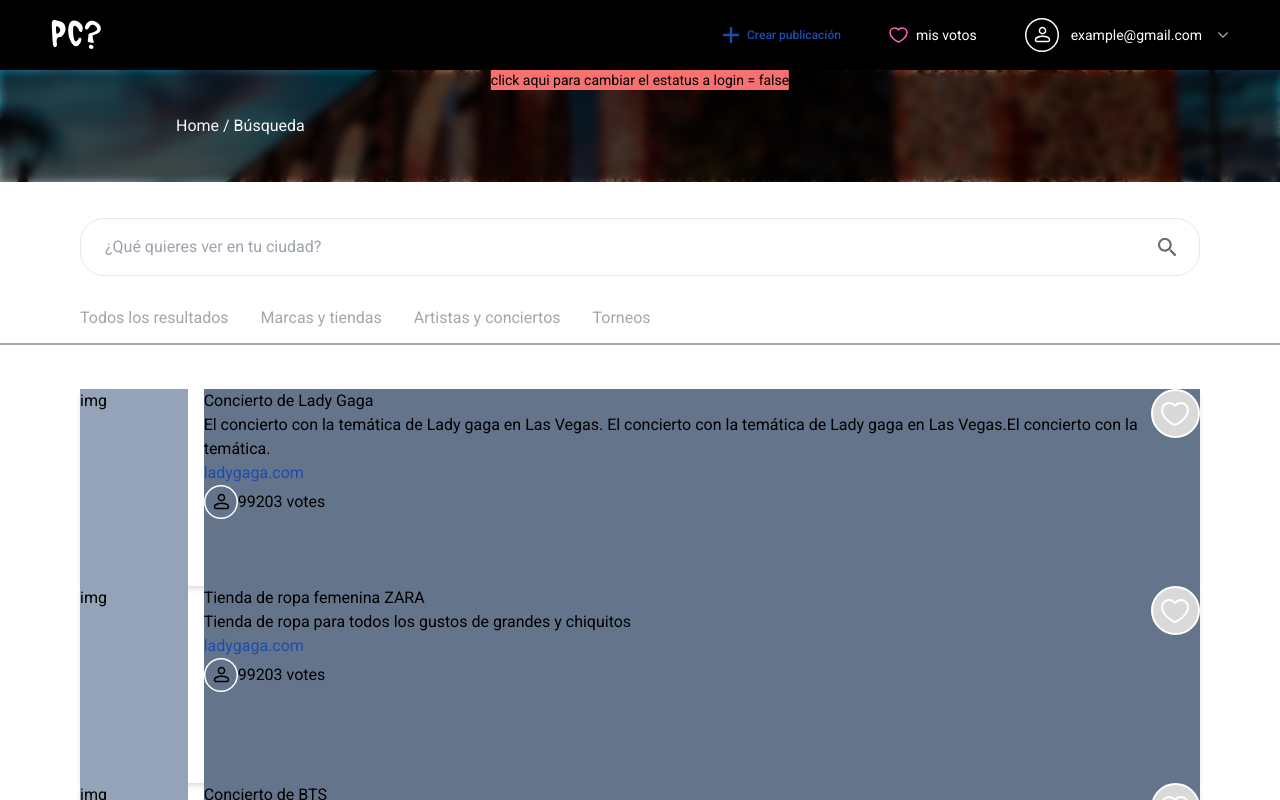
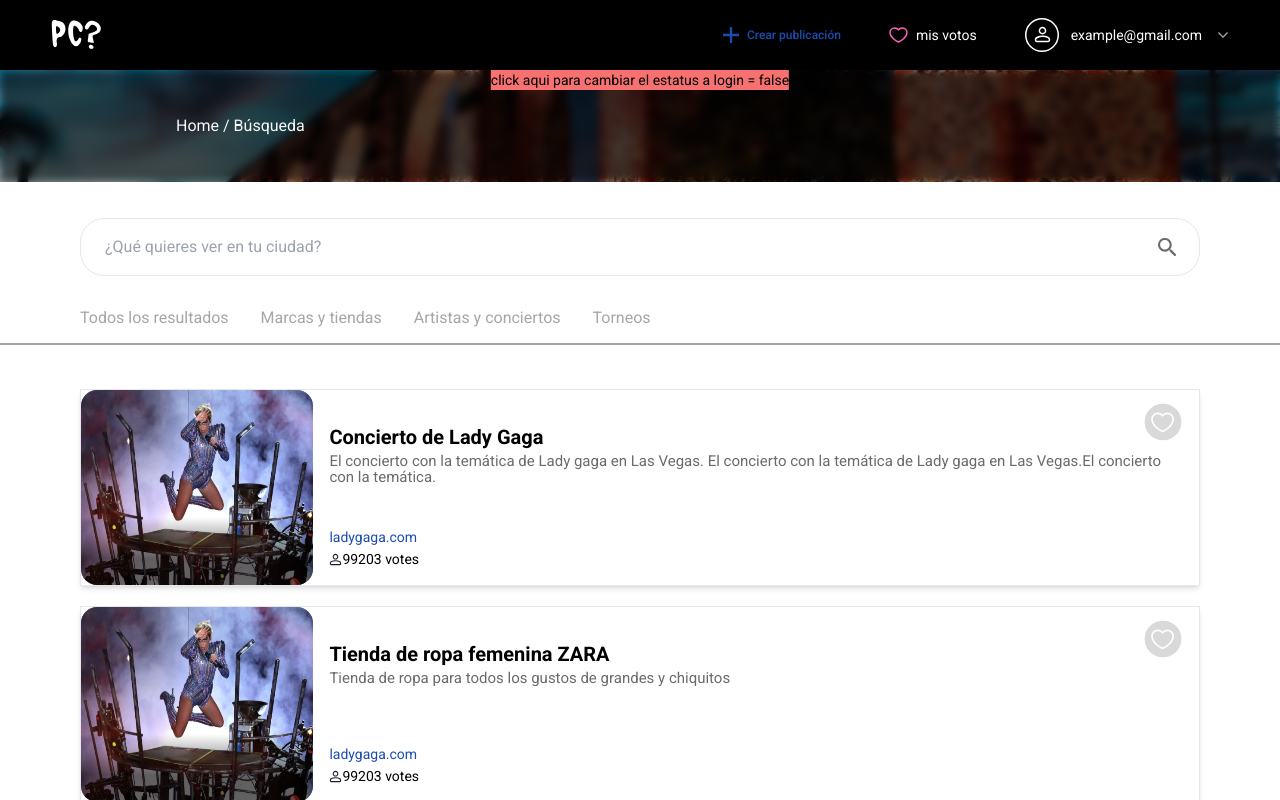
Before and after one commit to diegosisalima/para-cuando-app, a Next.js app: page /search in a window 1280 px wide. Shown: the top 800 px of the page. Built offline with nearby package versions, Linux system fonts and the light colour scheme.

Commit message:
style: style pageSearch

```diff
--- a/components/card/EventCardSearch.tsx
+++ b/components/card/EventCardSearch.tsx
@@ -1,8 +1,8 @@
 import { useState } from 'react';
 // import Image from 'next/image';
 // import Link from 'next/link';
+import Image from 'next/image';
 import { Heart } from '../assets/svg/Heart';
-import User from '../assets/svg/User';
 interface IEventCardProps {
   id: number;
   title: string;
@@ -27,28 +27,44 @@
   };
 
   return (
-    <div className="w-full h-[197px] shadow-md flex gap-4 relative">
-      <section className="bg-slate-400 w-[121px]">img</section>
-      <section className="bg-slate-500 w-full">
-        <h1>{title}</h1>
-        <p>{short_description}</p>
-        <div>
+    <div className="w-[394px] sm:w-full h-[197px] shadow-md border flex gap-4 relative mb-5">
+      <div className="w-[208px] sm:w-[300px] rounded-2xl bg-slate-400 relative">
+        <Image className="rounded-2xl" fill={true} src={image} alt={title} />
+      </div>
+      <section className="w-full pr-4">
+        <h1 className="pt-9 pb-1 app-subtitle-1 sm:app-title-3 ">{title}</h1>
+        <p className="font-normal text-sm sm:text-[15px] leading-4 text-[#6E6A6C] overflow-hidden">
+          {short_description}
+        </p>
+        <div className="py-4 absolute bottom-0">
           <a
-            className="text-app-blue"
+            className="text-app-blue text-xs sm:text-sm leading-[14px]"
             href={url}
             rel="noreferrer"
             target="_blank"
           >
             {url}
           </a>
-          <div className="flex items-center ">
-            <User stroke="black" />
+          <div className="flex items-center text-[11px] sm:text-sm leading-[13px]">
+            <svg
+              width="13"
+              height="13"
+              viewBox="0 0 13 13"
+              fill="none"
+              xmlns="http://www.w3.org/2000/svg"
+            >
+              <path
+                d="M1.6156 9.3664L1.61571 9.36621C1.76992 9.11497 1.96883 8.92979 2.21786 8.8003C2.91313 8.45298 3.61635 8.19388 4.32792 8.0213C5.0407 7.84889 5.76431 7.76271 6.49967 7.76271C7.23504 7.76271 7.95865 7.84889 8.67143 8.0213C9.383 8.19388 10.0862 8.45298 10.7815 8.8003C11.0305 8.9298 11.2294 9.11497 11.3836 9.36621L11.3837 9.3664C11.5361 9.61436 11.612 9.8827 11.612 10.1834V10.75C11.612 10.9914 11.5326 11.1844 11.3586 11.3589C11.1841 11.533 10.9911 11.6123 10.7497 11.6123H2.24967C2.00814 11.6123 1.81545 11.5329 1.64149 11.3589C1.46686 11.1843 1.38736 10.9913 1.38736 10.75V10.1834C1.38736 9.8827 1.46327 9.61436 1.6156 9.3664ZM6.49967 5.94568C5.8687 5.94568 5.34235 5.72748 4.89062 5.27575C4.43889 4.82402 4.22069 4.29767 4.22069 3.66669C4.22069 3.03572 4.43889 2.50936 4.89062 2.05763C5.34235 1.6059 5.8687 1.38771 6.49967 1.38771C7.13065 1.38771 7.657 1.6059 8.10873 2.05763C8.56046 2.50936 8.77866 3.03572 8.77866 3.66669C8.77866 4.29767 8.56046 4.82402 8.10873 5.27575C7.657 5.72748 7.13065 5.94568 6.49967 5.94568Z"
+                stroke="#1A1E2E"
+                strokeWidth="1.1087"
+              />
+            </svg>
             {votes} votes
           </div>
         </div>
       </section>
       <Heart
-        className="absolute top-0 right-0 hover:cursor-pointer"
+        className="absolute top-0 sm:top-3 right-0 sm:right-4 hover:cursor-pointer h-10 w-10"
         isActive={isClicked}
         onClick={handleClick}
       ></Heart>
--- a/components/input/Input.tsx
+++ b/components/input/Input.tsx
@@ -1,3 +1,4 @@
+import Link from 'next/link';
 import Search from '../assets/svg/Search';
 const Input = () => {
   return (
@@ -7,9 +8,11 @@
         placeholder="¿Qué quieres ver en tu ciudad?"
         className="border px-6 py-4 rounded-3xl w-full relative"
       />
-      <div className="absolute right-6 -translate-y-2/4 top-2/4">
-        <Search />
-      </div>
+      <Link href={'/search'}>
+        <div className="absolute right-6 -translate-y-2/4 top-2/4">
+          <Search />
+        </div>
+      </Link>
     </div>
   );
 };
--- a/pages/detail/[detail_id].tsx
+++ b/pages/detail/[detail_id].tsx
@@ -44,9 +44,11 @@
             </Link>
           ))}
         </div>
-        <Link href={'/search'} className="relative w-96">
+        <div className="relative w-96">
+          {/* <Link href={'/search'} className="relative w-96"> */}
           <Input />
-        </Link>
+          {/* </Link> */}
+        </div>
       </section>
       <section className="pt-14 pb-20 md:flex gap-4 justify-center">
         <div className="md:w-96">
```
